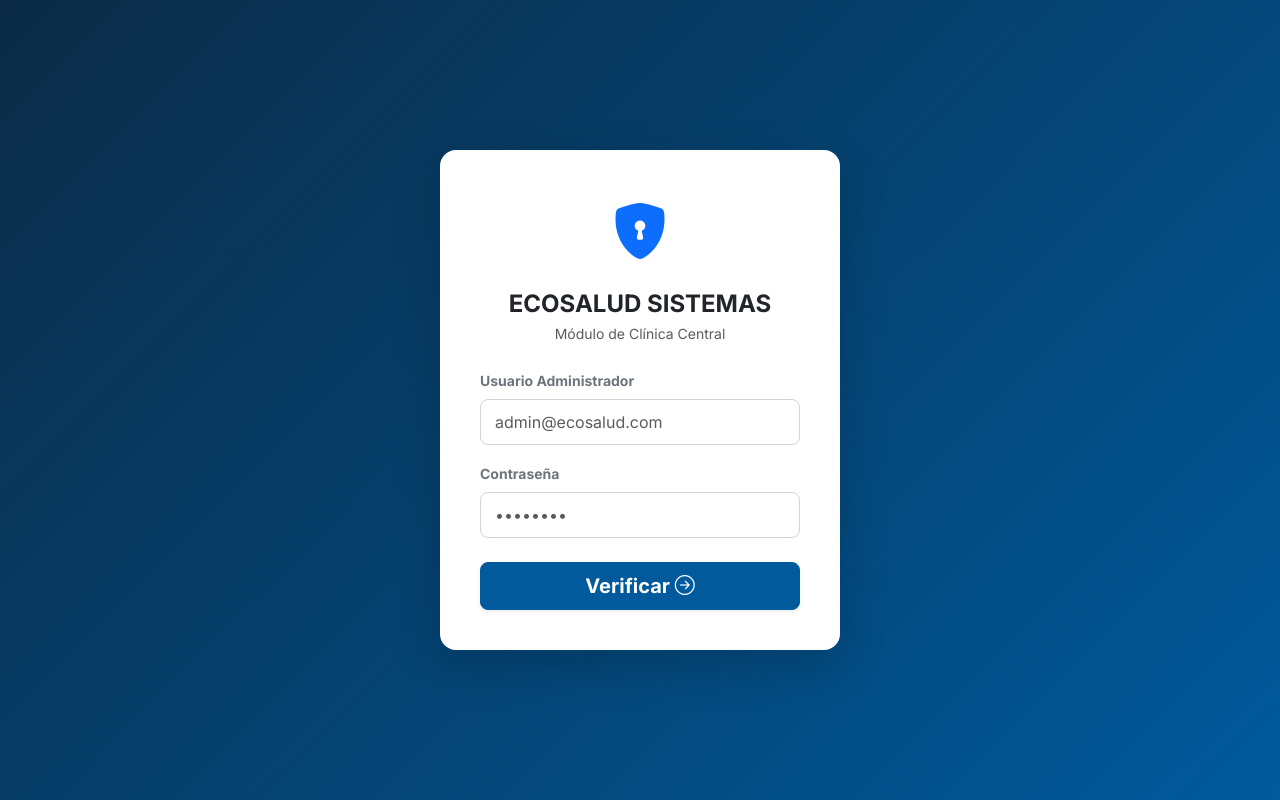
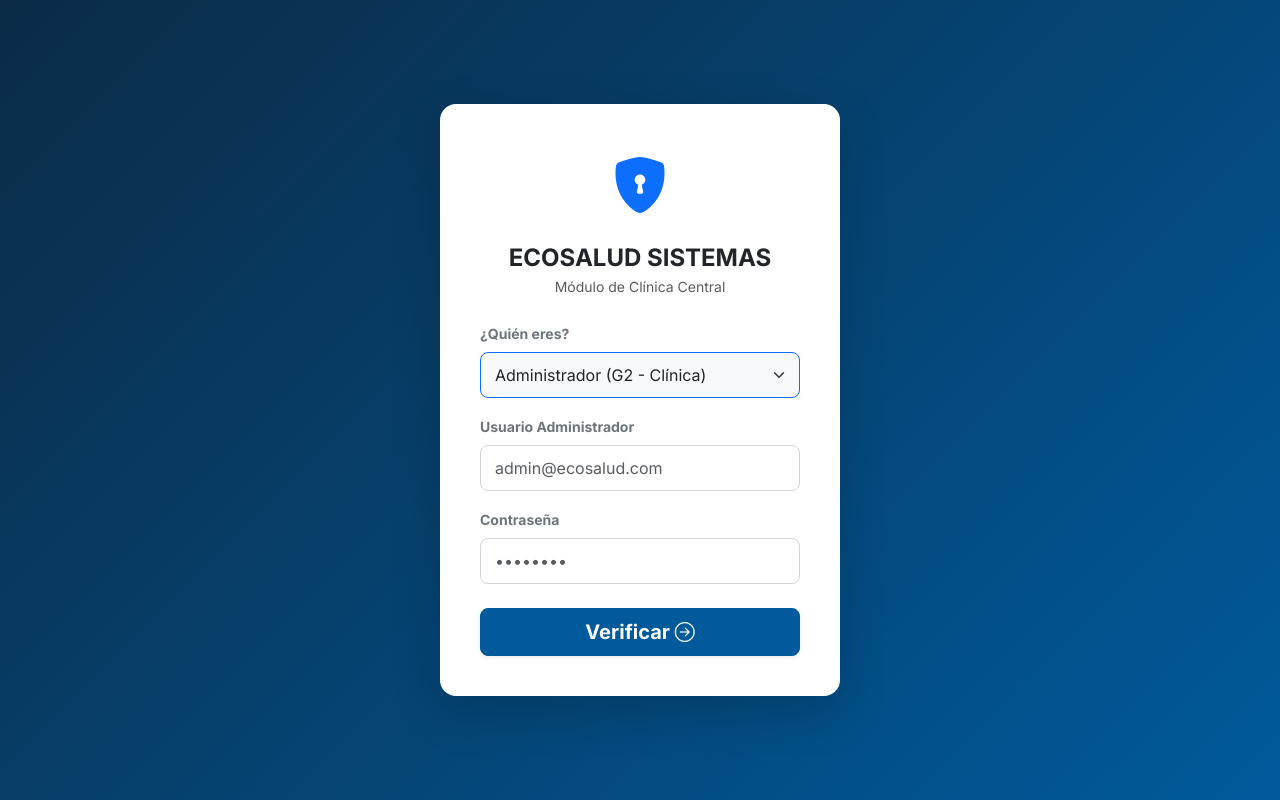
Before and after one commit to CursosProfesionales-DonCat/api-clinica-soa, a FastAPI app: page /clinica/interfaz in a window 1280 px wide. Run offline with FastAPI, Linux system fonts and the light colour scheme; some libraries are stand-ins or nearby versions.

Commit message:
Update clinica_agenda.html

```diff
--- a/templates/clinica_agenda.html
+++ b/templates/clinica_agenda.html
@@ -147,6 +147,14 @@
 
                 <div id="fase-1-login">
                     <form id="formLogin">
+                        <div class="mb-3 text-start">
+                            <label class="form-label small fw-bold text-secondary">¿Quién eres?</label>
+                            <select id="loginRole" class="form-select border-primary bg-light" required>
+                                <option value="clinica" selected>Administrador (G2 - Clínica)</option>
+                                <option value="doctor">Doctor (G1)</option>
+                                <option value="paciente">Paciente (G3)</option>
+                            </select>
+                        </div>
                         <div class="mb-3 text-start">
                             <label class="form-label small fw-bold text-secondary">Usuario Administrador</label>
                             <input type="email" id="loginUser" class="form-control" placeholder="admin@ecosalud.com" required>
```
